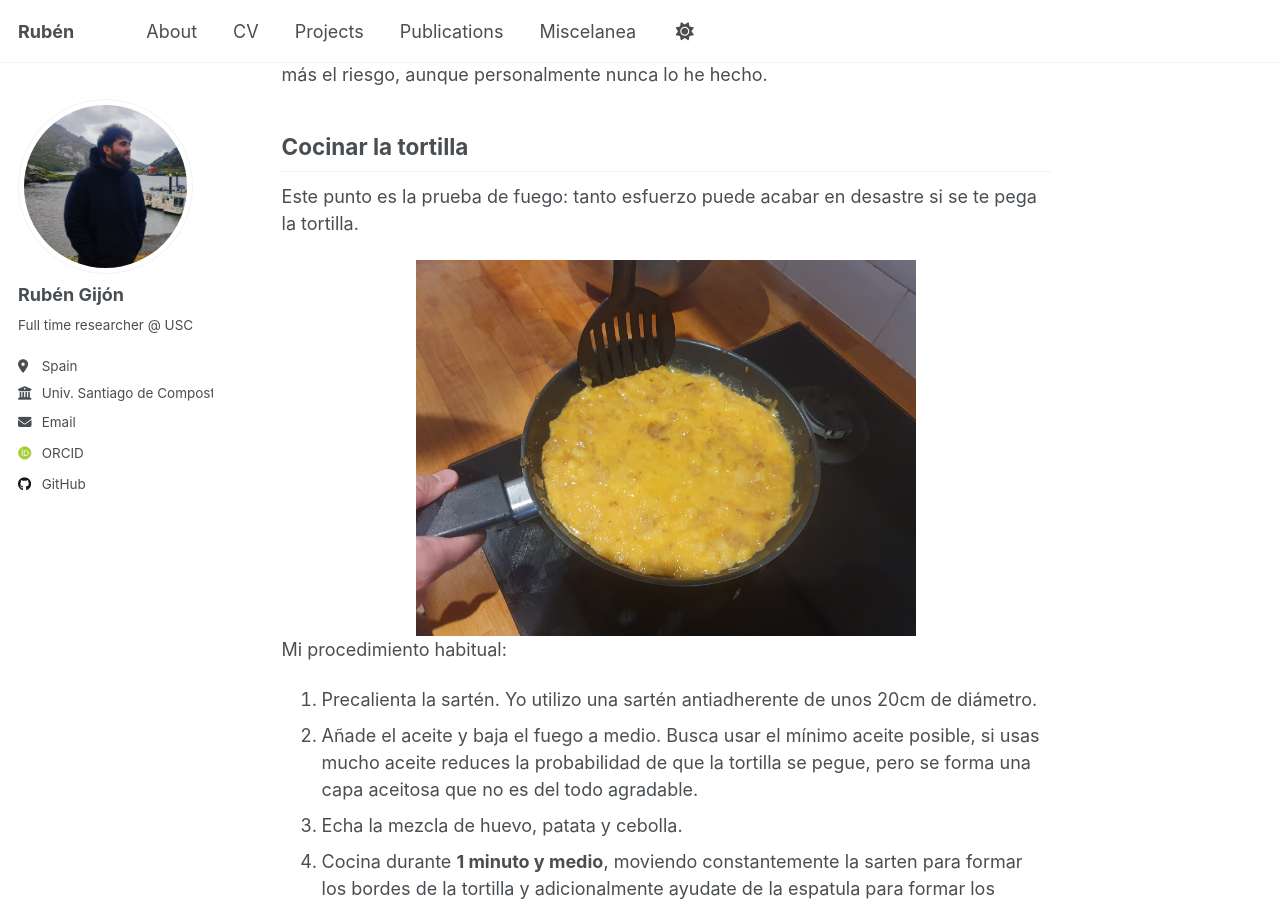
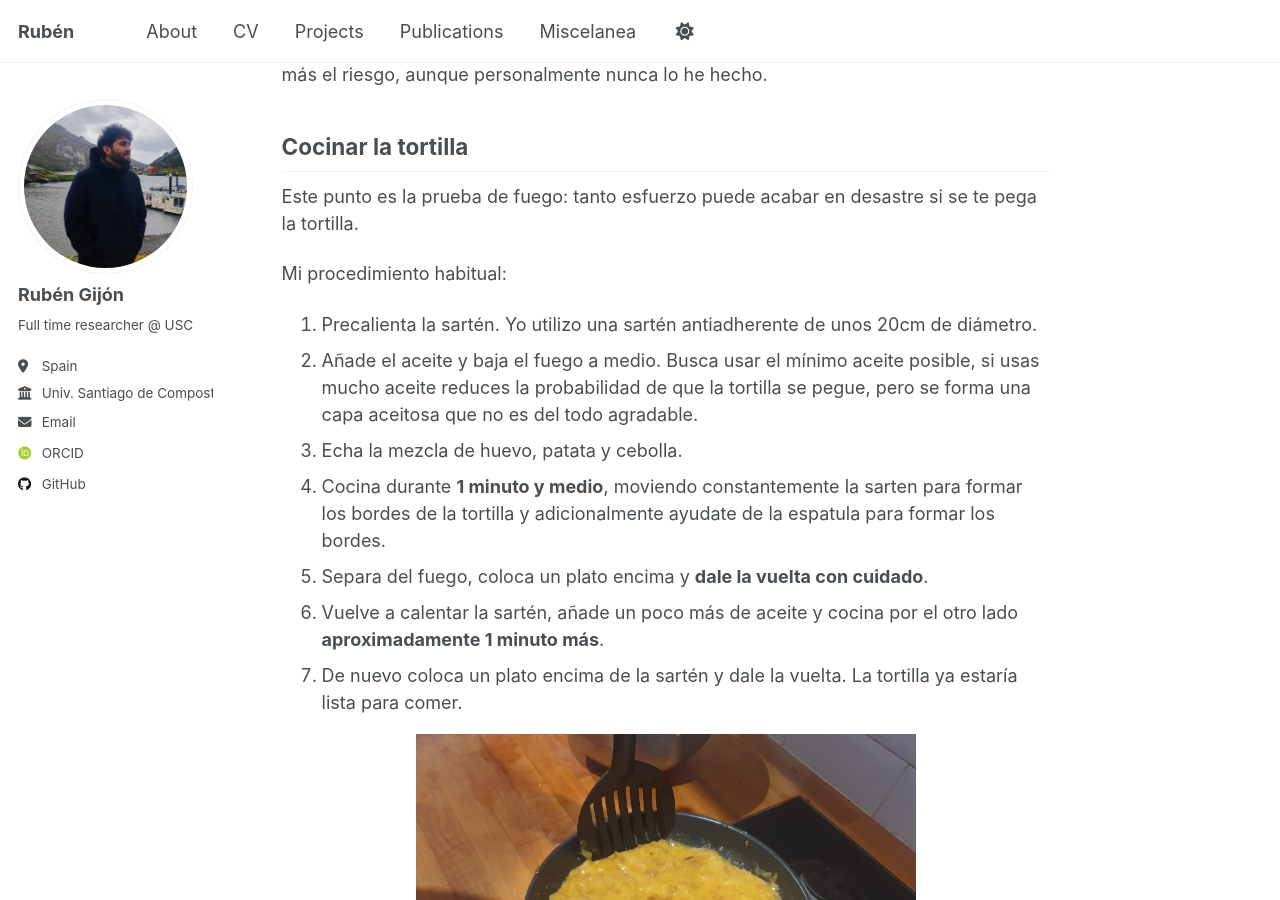
Before and after one commit to rubzip/rubzip.github.io, a Jekyll site: the page built from _posts/2025-08-01-tortilla.md, in a window 1280 px wide and 900 px high, scrolled down 2683 px. Built offline with Jekyll 4.4.1, drawn with Linux system fonts in a browser that asks for light colours; some web fonts are replaced; a script that is not in the unit is left out.

Commit message:
added img

```diff
--- a/_posts/2025-08-01-tortilla.md
+++ b/_posts/2025-08-01-tortilla.md
@@ -60,13 +60,6 @@ Para mi gusto, lo ideal es una capa externa cocinada y un interior jugoso y poco
 
 Este punto es la prueba de fuego: tanto esfuerzo puede acabar en desastre si se te pega la tortilla.
 
-<div style="text-align:center;">
-  <img src="/images/tortilla/tortilla-sarten.jpeg"
-       alt="Tortilla en sarten"
-       class="img-responsive"
-       style="width:65%;" />
-</div>
-
 Mi procedimiento habitual:
 1. Precalienta la sartén. Yo utilizo una sartén antiadherente de unos 20cm de diámetro.
 2. Añade el aceite y baja el fuego a medio. Busca usar el mínimo aceite posible, si usas mucho aceite reduces la probabilidad de que la tortilla se pegue, pero se forma una capa aceitosa que no es del todo agradable.
@@ -76,7 +69,12 @@ Mi procedimiento habitual:
 6. Vuelve a calentar la sartén, añade un poco más de aceite y cocina por el otro lado **aproximadamente 1 minuto más**.
 7. De nuevo coloca un plato encima de la sartén y dale la vuelta. La tortilla ya estaría lista para comer.
 
-
+<div style="text-align:center;">
+  <img src="/images/tortilla/tortilla-sarten.jpeg"
+       alt="Tortilla en sarten"
+       class="img-responsive"
+       style="width:65%;" />
+</div>
 
 
 
```
